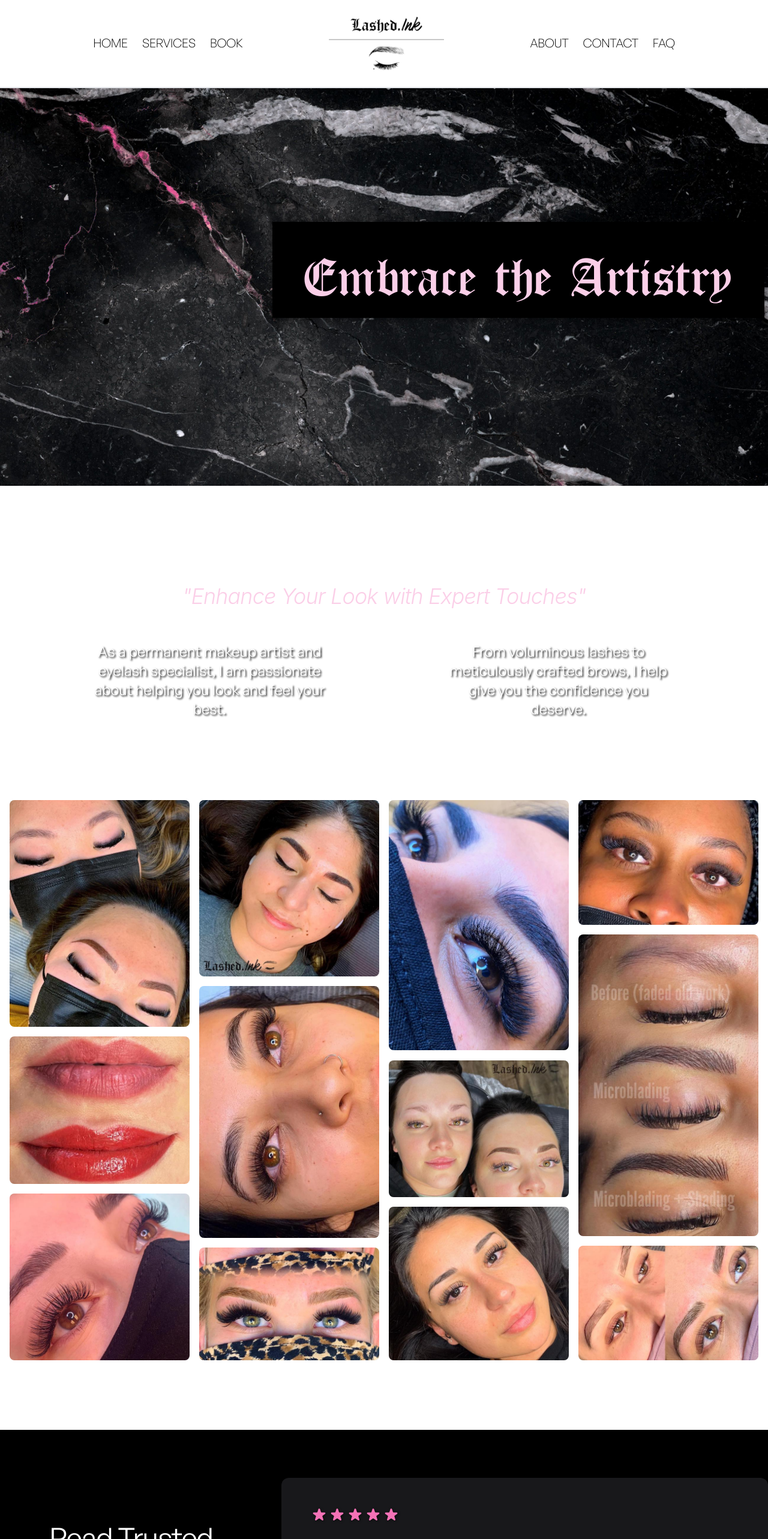
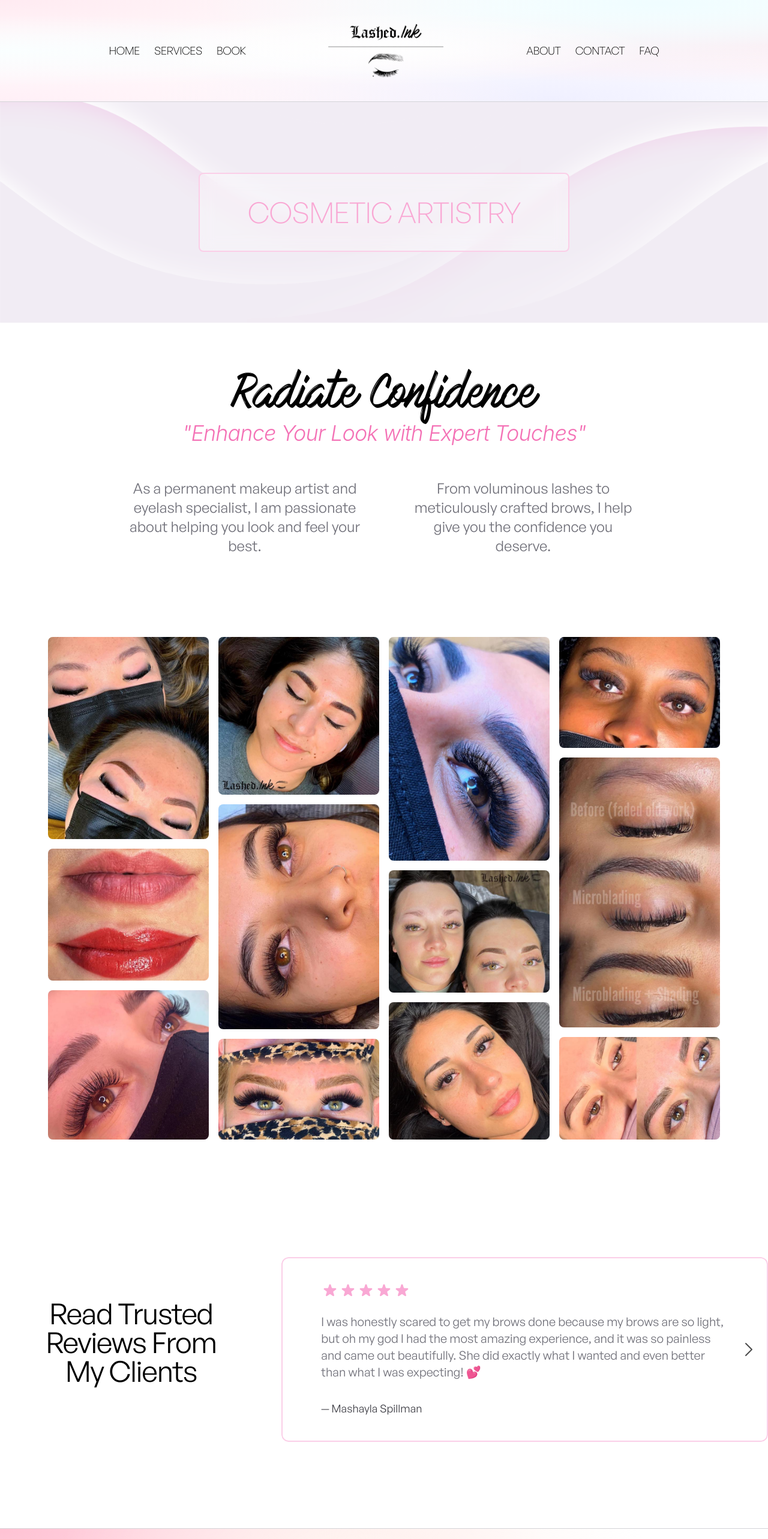
Before and after one commit to dustinapodaca/lashedink, a React (Vite) app: page / in a window 1280 px wide. Shown: the top 2566 px of the page at 60% size. Built offline with nearby package versions, Linux system fonts and the light colour scheme.

Commit message:
updated white

```diff
--- a/src/App.css
+++ b/src/App.css
@@ -33,3 +33,12 @@
 .font-sanslight {
   font-family: 'General Sans Light';
 }
+
+@font-face {
+  font-family: 'General Sans Bold';
+  src: url('./assets/fonts/GeneralSans-Bold.ttf') format('truetype');
+}
+
+.font-sansbold {
+  font-family: 'General Sans Bold';
+}
--- a/src/Components/FAQItem/index.tsx
+++ b/src/Components/FAQItem/index.tsx
@@ -66,10 +66,10 @@ const FAQItem = ({ question, answer, open, onToggle }: FAQItemProps) => {
       className="group [&_summary::-webkit-details-marker]:hidden"
     >
       <div
-        className={`flex cursor-pointer items-center justify-between gap-1.5 rounded-lg p-4 border ${
+        className={`flex cursor-pointer items-center justify-between gap-1.5 rounded-lg p-4 ${
           open
-            ? "text-pink-700 bg-pink-50 border-pink-200"
-            : "text-black bg-white border-zinc-300"
+            ? "text-pink-700 bg-white border-pink-200 border-y"
+            : "text-black bg-white border-pink-300 border-y"
         }`}
       >
         <h2 className="font-medium">{question}</h2>
--- a/src/Components/GalleryViewer/index.tsx
+++ b/src/Components/GalleryViewer/index.tsx
@@ -46,7 +46,7 @@ const Gallery = () => {
   return (
     <div
       id="gallery"
-      className="grid grid-cols-2 md:grid-cols-4 gap-4 max-w-7xl mx-auto px-4 z-50"
+      className="grid grid-cols-2 md:grid-cols-4 gap-4 max-w-6xl mx-auto px-4 z-50"
     >
       <div className="grid gap-4">
         <motion.div
--- a/src/Components/Hero/index.tsx
+++ b/src/Components/Hero/index.tsx
@@ -2,7 +2,7 @@ import { motion, useTransform, useScroll } from "framer-motion";
 import { useState, useEffect, useRef } from "react";
 
 import heroBannerMobile from "../../assets/images/marble3.jpg";
-import heroBannerDesktop from "../../assets/images/marble2.jpg";
+import heroBannerDesktop from "../../assets/images/whitepinkback.png";
 
 import heroSquare from "../../assets/images/heroSquare.png";
 
@@ -37,8 +37,8 @@ const HeroBanner = () => {
     <>
       <header style={{ marginTop: "90px" }} ref={ref}>
         <div
-          className="relative overflow-hidden bg-black w-screen mb-10"
-          style={{ height: "90vh" }}
+          className="relative overflow-hidden bg-white w-screen mb-10"
+          style={{ height: "56vh" }}
         >
           {!isMobile ? (
             <motion.div
@@ -67,34 +67,9 @@ const HeroBanner = () => {
           <div className="absolute inset-0 flex flex-col justify-center items-center">
             {!isMobile ? (
               <>
-                <div
-                  style={{
-                    position: "relative",
-                    backgroundColor: "#000",
-                    boxShadow: "0px 0px 15px rgba(0, 0, 0, 0.6)",
-                    display: "flex",
-                    justifyContent: "center",
-                    alignItems: "center",
-                    textAlign: "center",
-                    padding: "0",
-                  }}
-                  className="sm:w-[530px] sm:h-[120px] md:w-[630px] md:h-[140px] xl:w-[820px] xl:h-[160px] sm:left-0 md:left-0 lg:left-44 xl:left-56"
-                >
-                  <h2
-                    className="font-london text-5xl sm:text-6xl md:text-7xl xl:text-8xl text-pink-200 text-center mx-32 sm:mx-10"
-                    style={{
-                      textShadow: "2px 2px 3px rgba(0, 0, 0, 0.9)",
-                      position: "absolute",
-                      width: "100%",
-                      height: "100%",
-                      display: "flex",
-                      justifyContent: "center",
-                      alignItems: "center",
-                      margin: "-10px 0 0 0",
-                      textAlign: "center",
-                    }}
-                  >
-                    Embrace the Artistry
+                <div className="border-2 border-pink-200 px-20 py-10 rounded-lg mt-20 backdrop-blur-md bg-white/30">
+                  <h2 className="font-sanslight text-2xl sm:text-3xl md:text-4xl xl:text-5xl text-pink-300 text-center tracking-tight">
+                    COSMETIC ARTISTRY
                   </h2>
                 </div>
 
@@ -124,7 +99,7 @@ const HeroBanner = () => {
                   backgroundPosition: "center",
                   backgroundSize: "cover",
                   backgroundRepeat: "no-repeat",
-                  backgroundColor: "#000",
+                  backgroundColor: "#fff",
                   boxShadow: "0px 0px 15px rgba(0, 0, 0, 0.6)",
                   padding: "0",
                   margin: "auto",
@@ -135,31 +110,21 @@ const HeroBanner = () => {
         </div>
       </header>
 
-      <h2 className="pt-12 px-10 text-center mx-auto text-4xl font-cursive tracking-tight leading-none md:text-5xl lg:text-6xl xl:text-7xl text-white">
+      <h2 className="pt-12 px-10 text-center mx-auto text-4xl font-cursive tracking-tight leading-none md:text-5xl lg:text-6xl xl:text-7xl text-black">
         Radiate Confidence
       </h2>
       {!isMobile ? (
         <>
-          <h3 className="pt-1 px-10 text-center mx-auto mb-14 text-xl font-light tracking-tight leading-none md:text-2xl lg:text-3xl xl:text-4xl text-pink-200 italic">
+          <h3 className="pt-1 px-10 text-center mx-auto mb-14 text-xl font-light tracking-tight leading-none md:text-2xl lg:text-3xl xl:text-4xl text-pink-400 italic">
             "Enhance Your Look with Expert Touches"
           </h3>
 
-          <div className="flex flex-row justify-evenly items-center mb-10">
-            <p
-              className="font-sans font-normal text-white text-lg sm:text-lg md:text-xl xl:text-2xl mb-24 text-center mx-10 w-96"
-              style={{
-                textShadow: "2px 2px 3px rgba(0, 0, 0, 0.95)",
-              }}
-            >
+          <div className="flex flex-row justify-center items-center mb-10">
+            <p className="font-sans font-normal text-zinc-500 text-lg sm:text-lg md:text-xl xl:text-2xl mb-24 text-center mx-10 w-96">
               As a permanent makeup artist and eyelash specialist, I am
               passionate about helping you look and feel your best.
             </p>
-            <p
-              className="font-sans font-normal text-white text-lg sm:text-lg md:text-xl xl:text-2xl mb-24 text-center mx-10 w-96"
-              style={{
-                textShadow: "2px 2px 3px rgba(0, 0, 0, 0.95)",
-              }}
-            >
+            <p className="font-sans font-normal text-zinc-500 text-lg sm:text-lg md:text-xl xl:text-2xl mb-24 text-center mx-10 w-96">
               From voluminous lashes to meticulously crafted brows, I help give
               you the confidence you deserve.
             </p>
--- a/src/Components/Navbar/index.tsx
+++ b/src/Components/Navbar/index.tsx
@@ -45,15 +45,24 @@ const LayoutNav = () => {
   return (
     <>
       <nav
-        className="fixed top-0 left-0 right-0 z-50 px-3 py-7 border-b-2"
-        style={{ backgroundColor: "rgba(255, 255, 255)" }}
+        className="fixed top-0 left-0 right-0 z-50 px-3 py-10 border-b border-zinc-300"
+        style={{
+          backgroundColor: "hsla(0,0%,100%,1)",
+          backgroundImage: `radial-gradient(at 50% 48%, hsla(0,0%,100%,1) 0px, transparent 50%),
+                      radial-gradient(at 86% 3%, hsla(188,100%,97%,1) 0px, transparent 50%),
+                      radial-gradient(at 0% 50%, hsla(185,100%,99%,1) 0px, transparent 50%),
+                      radial-gradient(at 100% 45%, hsla(339,100%,96%,1) 0px, transparent 50%),
+                      radial-gradient(at 0% 100%, hsla(333,100%,97%,1) 0px, transparent 50%),
+                      radial-gradient(at 72% 98%, hsla(240,100%,97%,1) 0px, transparent 50%),
+                      radial-gradient(at 0% 0%, hsla(340,100%,96%,1) 0px, transparent 50%)`,
+        }}
       >
         {!isMobile ? (
           <div className="flex flex-row justify-evenly items-center font-sanslight tracking-tight">
-            <div>
+            <div className="pl-8">
               <Link to="/">
                 <motion.button
-                  className="text-black md:text-md text-xl px-3 font-light hover:drop-shadow-lg rounded-full"
+                  className="text-black md:text-md text-lg px-3 font-light hover:drop-shadow-lg rounded-full"
                   whileHover={{ scale: [null, 1.1, 1.1] }}
                   transition={{ duration: 0.3 }}
                   // style={{ backgroundColor: "rgba(0, 0, 0, 0.3)" }}
@@ -63,7 +72,7 @@ const LayoutNav = () => {
               </Link>
               <Link to="/services">
                 <motion.button
-                  className="text-black md:text-md text-xl px-3 font-light hover:drop-shadow-lg rounded-full"
+                  className="text-black md:text-md text-lg px-3 font-light hover:drop-shadow-lg rounded-full"
                   whileHover={{ scale: [null, 1.1, 1.1] }}
                   transition={{ duration: 0.3 }}
                   // style={{ backgroundColor: "rgba(0, 0, 0, 0.3)" }}
@@ -72,7 +81,7 @@ const LayoutNav = () => {
                 </motion.button>
               </Link>
               <motion.button
-                className="text-black md:text-md text-xl px-3 font-light"
+                className="text-black md:text-md text-lg px-3 font-light"
                 whileHover={{ scale: [null, 1.1, 1.1] }}
                 transition={{ duration: 0.3 }}
                 onClick={() => toggleOpenBooking()}
@@ -92,10 +101,10 @@ const LayoutNav = () => {
                 </Link>
               </motion.button>
             </div>
-            <div>
+            <div className="pr-8">
               <Link to="/about">
                 <motion.button
-                  className="text-black md:text-md text-xl px-3 font-light hover:drop-shadow-lg rounded-full"
+                  className="text-black md:text-md text-lg px-3 font-light hover:drop-shadow-lg rounded-full"
                   whileHover={{ scale: [null, 1.1, 1.1] }}
                   transition={{ duration: 0.3 }}
                   // style={{ backgroundColor: "rgba(0, 0, 0, 0.3)" }}
@@ -105,7 +114,7 @@ const LayoutNav = () => {
               </Link>
               <Link to="/contact">
                 <motion.button
-                  className="text-black md:text-md text-xl px-3 font-light hover:drop-shadow-lg rounded-full"
+                  className="text-black md:text-md text-lg px-3 font-light hover:drop-shadow-lg rounded-full"
                   whileHover={{ scale: [null, 1.1, 1.1] }}
                   transition={{ duration: 0.3 }}
                   // style={{ backgroundColor: "rgba(0, 0, 0, 0.3)" }}
@@ -115,7 +124,7 @@ const LayoutNav = () => {
               </Link>
               <Link to="/faq">
                 <motion.button
-                  className="text-black md:text-md text-xl px-3 font-light hover:drop-shadow-lg rounded-full"
+                  className="text-black md:text-md text-lg px-3 font-light hover:drop-shadow-lg rounded-full"
                   whileHover={{ scale: [null, 1.1, 1.1] }}
                   transition={{ duration: 0.3 }}
                   // style={{ backgroundColor: "rgba(0, 0, 0, 0.3)" }}
@@ -274,7 +283,7 @@ const LayoutNav = () => {
               >
                 <Link to="/" onClick={handleClickLink}>
                   <motion.button
-                    className="tracking-normal font-sans text-black text-xl px-10 hover:drop-shadow-lg rounded-full"
+                    className="tracking-normal font-sans text-black text-lg px-10 hover:drop-shadow-lg rounded-full"
                     whileHover={{ scale: [null, 1.4, 1.3] }}
                     transition={{ duration: 0.3 }}
                     // style={{ backgroundColor: "rgba(0, 0, 0, 0.3)" }}
@@ -314,7 +323,7 @@ const LayoutNav = () => {
               >
                 <Link to="/about" onClick={handleClickLink}>
                   <motion.button
-                    className="tracking-normal font-sans text-black text-xl px-10 hover:drop-shadow-lg rounded-full"
+                    className="tracking-normal font-sans text-black text-lg px-10 hover:drop-shadow-lg rounded-full"
                     whileHover={{ scale: [null, 1.4, 1.3] }}
                     transition={{ duration: 0.3 }}
                     // style={{ backgroundColor: "rgba(0, 0, 0, 0.3)" }}
@@ -354,7 +363,7 @@ const LayoutNav = () => {
               >
                 <Link to="/services" onClick={handleClickLink}>
                   <motion.button
-                    className="tracking-normal font-sans text-black text-xl px-10 hover:drop-shadow-lg rounded-full"
+                    className="tracking-normal font-sans text-black text-lg px-10 hover:drop-shadow-lg rounded-full"
                     whileHover={{ scale: [null, 1.4, 1.3] }}
                     transition={{ duration: 0.3 }}
                     // style={{ backgroundColor: "rgba(0, 0, 0, 0.3)" }}
@@ -394,7 +403,7 @@ const LayoutNav = () => {
               >
                 <Link to="/contact" onClick={handleClickLink}>
                   <motion.button
-                    className="tracking-normal font-sans text-black text-xl px-10 hover:drop-shadow-lg rounded-full"
+                    className="tracking-normal font-sans text-black text-lg px-10 hover:drop-shadow-lg rounded-full"
                     whileHover={{ scale: [null, 1.4, 1.3] }}
                     transition={{ duration: 0.3 }}
                     // style={{ backgroundColor: "rgba(0, 0, 0, 0.3)" }}
@@ -434,7 +443,7 @@ const LayoutNav = () => {
               >
                 <Link to="/faq" onClick={handleClickLink}>
                   <motion.button
-                    className="tracking-normal font-sans text-black text-xl px-10 hover:drop-shadow-lg rounded-full"
+                    className="tracking-normal font-sans text-black text-lg px-10 hover:drop-shadow-lg rounded-full"
                     whileHover={{ scale: [null, 1.4, 1.3] }}
                     transition={{ duration: 0.3 }}
                     // style={{ backgroundColor: "rgba(0, 0, 0, 0.3)" }}
@@ -624,7 +633,7 @@ const LayoutNav = () => {
                 </ul>
               </motion.nav>
               {/* <div className="flex justify-center">
-                <button className="mx-auto bg-black text-black py-2 px-6 font-poiret text-xl rounded-lg shadow-lg hover:bg-pink-600 focus:outline-none focus:ring-2 focus:ring-pink-600 focus:ring-offset-2">
+                <button className="mx-auto bg-black text-black py-2 px-6 font-poiret text-lg rounded-lg shadow-lg hover:bg-pink-600 focus:outline-none focus:ring-2 focus:ring-pink-600 focus:ring-offset-2">
                   Book Now
                 </button>
               </div> */}
--- a/src/Components/ReviewViewer/index.tsx
+++ b/src/Components/ReviewViewer/index.tsx
@@ -53,9 +53,6 @@ const MySVGComponent = () => (
     viewBox="0 0 20 20"
     className="h-6 w-6 md:h-7 md:w-7"
     fill="currentColor"
-    style={{
-      filter: "drop-shadow(1px 1px 2px rgba(0, 0, 0, 0.65))",
-    }}
   >
     <path d="M9.049 2.927c.3-.921 1.603-.921 1.902 0l1.07 3.292a1 1 0 00.95.69h3.462c.969 0 1.371 1.24.588 1.81l-2.8 2.034a1 1 0 00-.364 1.118l1.07 3.292c.3.921-.755 1.688-1.54 1.118l-2.8-2.034a1 1 0 00-1.175 0l-2.8 2.034c-.784.57-1.838-.197-1.539-1.118l1.07-3.292a1 1 0 00-.364-1.118L2.98 8.72c-.783-.57-.38-1.81.588-1.81h3.461a1 1 0 00.951-.69l1.07-3.292z" />
   </svg>
@@ -68,9 +65,9 @@ type ReviewProps = {
 
 const Review = ({ review, isActive }: ReviewProps) => (
   <div className={`min-w-full ${isActive ? "active" : ""}`}>
-    <blockquote className="flex h-full flex-col justify-between bg-zinc-900 rounded-xl p-12">
+    <div className="flex h-full flex-col justify-between bg-white border-2 border-pink-200 rounded-xl p-10 px-16">
       <div>
-        <div className="flex gap-0.5 text-pink-400 mb-6">
+        <div className="flex gap-0.5 text-pink-300 mb-6">
           <motion.span
             key={review.id}
             initial={{ scale: 0.1, opacity: 0, x: -50 }}
@@ -126,7 +123,7 @@ const Review = ({ review, isActive }: ReviewProps) => (
             exit={{ scale: 0.7, opacity: 0 }}
             transition={{ duration: 0.3, ease: [0.32, 0.72, 0, 1] }}
           >
-            <p className="mt-4 font-sans text-lg md:text-xl leading-relaxed text-zinc-400">
+            <p className="mt-4 font-sans text-lg md:text-xl leading-relaxed text-zinc-500">
               {review.content}
             </p>
           </motion.div>
@@ -140,12 +137,12 @@ const Review = ({ review, isActive }: ReviewProps) => (
           animate={{ scale: 1, opacity: 1 }}
           exit={{ scale: 0.7, opacity: 0 }}
           transition={{ duration: 0.3, ease: [0.32, 0.72, 0, 1] }}
-          className="mt-8 font-sans text-lg md:text-lg text-zinc-500"
+          className="mt-8 font-sans text-lg md:text-lg text-zinc-700"
         >
           &mdash; {review.author}
         </motion.footer>
       </AnimatePresence>
-    </blockquote>
+    </div>
   </div>
 );
 
@@ -166,7 +163,7 @@ const ReviewCarousel = ({ reviews }: CarouselProps) => {
 
   return (
     <MotionConfig transition={{ duration: 0.7, ease: [0.32, 0.72, 0, 1] }}>
-      <div className="h-full bg-black">
+      <div className="h-full bg-white">
         <div className="mx-auto flex h-full max-w-7xl flex-col justify-center rounded-xl">
           <div className="relative overflow-hidden rounded-xl">
             {reviews.map((review, i) =>
@@ -181,10 +178,10 @@ const ReviewCarousel = ({ reviews }: CarouselProps) => {
                   animate={{ opacity: 0.7 }}
                   exit={{ opacity: 0, pointerEvents: "none" }}
                   whileHover={{ opacity: 1 }}
-                  className="absolute left-1 top-1/2 -mt-4 flex h-8 w-8 items-center justify-center rounded-full opacity-0 focus:outline-none"
+                  className="absolute left-4 top-1/2 -mt-4 flex h-8 w-8 items-center justify-center rounded-full opacity-0 focus:outline-none"
                   onClick={() => setIndex(index - 1)}
                 >
-                  <ChevronLeftIcon className="h-8 w-8 text-white" />
+                  <ChevronLeftIcon className="h-8 w-8 text-black" />
                 </motion.button>
               )}
             </AnimatePresence>
@@ -196,10 +193,10 @@ const ReviewCarousel = ({ reviews }: CarouselProps) => {
                   animate={{ opacity: 0.7 }}
                   exit={{ opacity: 0, pointerEvents: "none" }}
                   whileHover={{ opacity: 1 }}
-                  className="absolute right-1 top-1/2 -mt-4 flex h-8 w-8 items-center justify-center rounded-full opacity-0 focus:outline-none"
+                  className="absolute right-4 top-1/2 -mt-4 flex h-8 w-8 items-center justify-center rounded-full opacity-0 focus:outline-none"
                   onClick={() => setIndex(index + 1)}
                 >
-                  <ChevronRightIcon className="h-8 w-8 text-white" />
+                  <ChevronRightIcon className="h-8 w-8 text-black" />
                 </motion.button>
               )}
             </AnimatePresence>
@@ -212,10 +209,10 @@ const ReviewCarousel = ({ reviews }: CarouselProps) => {
 
 const ReviewViewer = () => {
   return (
-    <section className="bg-black mt-4 md:mt-3">
-      <div className="mx-auto max-w-[1340px] px-4 py-12 sm:px-6 sm:py-20 lg:me-0 lg:pe-0 lg:ps-8">
+    <section className="bg-white mt-4 md:mt-3">
+      <div className="mx-auto max-w-7xl px-4 py-12 sm:px-6 sm:py-20 lg:me-0 lg:pe-0 lg:ps-8">
         <div className="items-center grid grid-cols-1 gap-y-8 lg:grid-cols-3 lg:items-center lg:gap-x-16">
-          <div className="text-white text-center ltr:sm:text-left rtl:sm:text-right">
+          <div className="text-black text-center ltr:sm:text-left rtl:sm:text-right">
             <p className="text-3xl font-sans font-extrabold tracking-tight sm:text-4xl md:text-4xl lg:text-5xl px-6 pt-0 lg:pt-6 ">
               Read Trusted Reviews From My Clients <br />
               <br />
--- a/src/Pages/FAQ/index.tsx
+++ b/src/Pages/FAQ/index.tsx
@@ -64,7 +64,7 @@ const FAQ = () => {
     <>
       <motion.section
         className="w-full max-w-[1200px] m-auto mb-10 md:mb-16 bg-white"
-        style={{ marginTop: "180px" }}
+        style={{ marginTop: "212px" }}
         initial={{ opacity: 0 }}
         animate={{ opacity: 1 }}
         exit={{ opacity: 0 }}
--- a/tailwind.config.cjs
+++ b/tailwind.config.cjs
@@ -9,6 +9,7 @@ module.exports = {
       london: ['"Old London"', 'serif'],
       sans: ['"General Sans"', 'sans-serif'],
       sanslight : ['"General Sans Light"'],
+      sansbold : ['"General Sans Bold"'],
     },
     extend: {},
   },
```
Also changed, not shown: src/Components/Footer/index.tsx (+22 -12 lines), src/Components/SocialLinks/index.tsx (+5 -5 lines), src/assets/fonts/GeneralSans-Bold.ttf (added), src/assets/images/whitepinkback.png (added).
